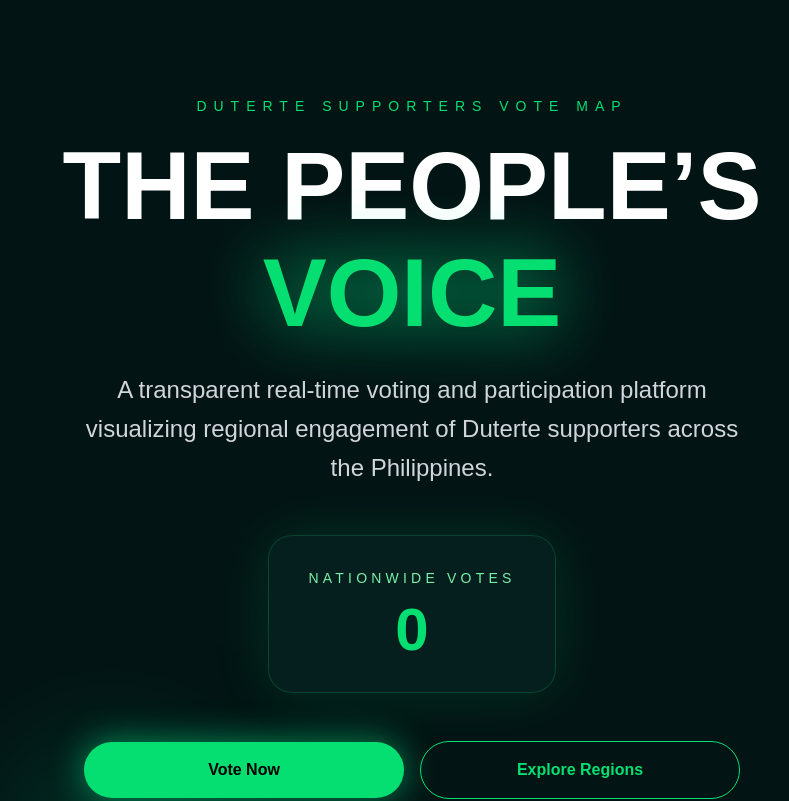
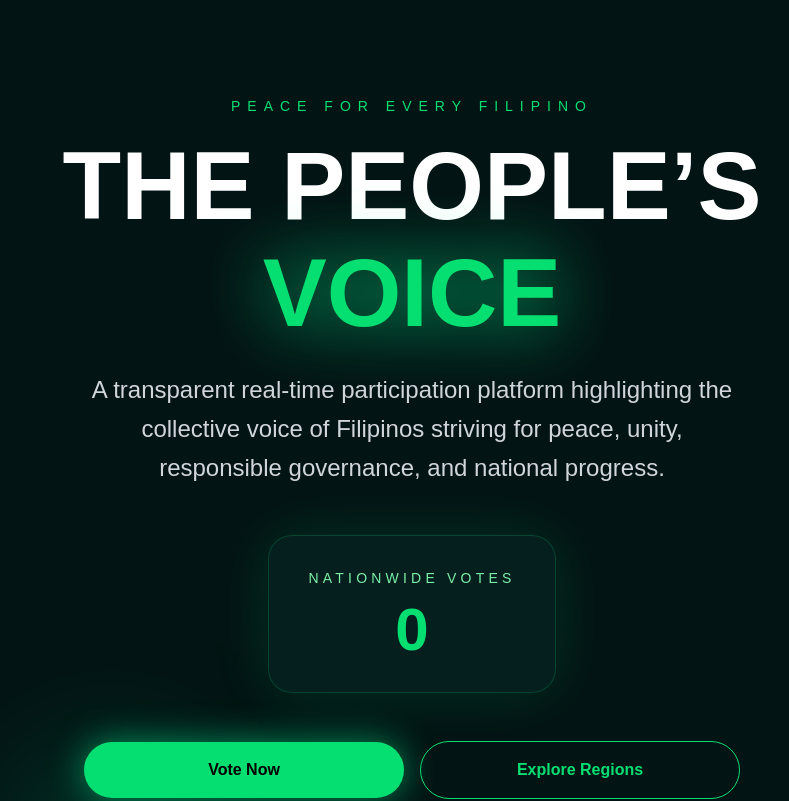
Before and after one commit to helloworld12345net/philippine-vote-map, a Next.js app: page / in a window 1280 px wide. Shown: the top 801 px of the page, without its empty margins (228-1017 px from the left). Built offline with nearby package versions, Linux system fonts and the light colour scheme; no server answers; the database is empty.

Commit message:
Revise page content for peace and unity message
Updated the text to promote peace and unity among Filipinos.

```diff
--- a/app/page.tsx
+++ b/app/page.tsx
@@ -171,7 +171,7 @@ export default function Home() {
 
         {/* LABEL */}
         <p className="mb-6 text-xs uppercase tracking-[0.5em] text-green-400 md:text-sm">
-          DUTERTE SUPPORTERS VOTE MAP
+          PEACE FOR EVERY FILIPINO
         </p>
 
         {/* TITLE */}
@@ -184,8 +184,7 @@ export default function Home() {
 
         {/* SUBTITLE */}
         <p className="mt-5 max-w-2xl px-2 text-sm leading-relaxed text-gray-300 sm:text-base md:mt-8 md:text-2xl">
-          A transparent real-time voting and participation platform visualizing
-          regional engagement of Duterte supporters across the Philippines.
+          A transparent real-time participation platform highlighting the collective voice of Filipinos striving for peace, unity, responsible governance, and national progress.
         </p>
 
         {/* STATS CARD */}
```
